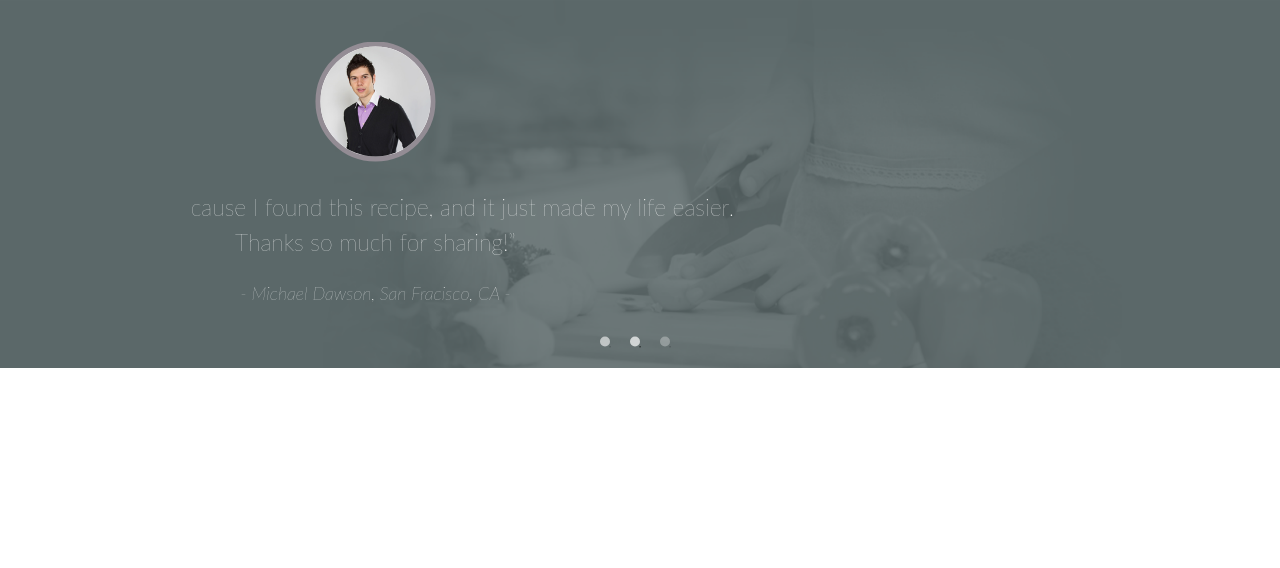
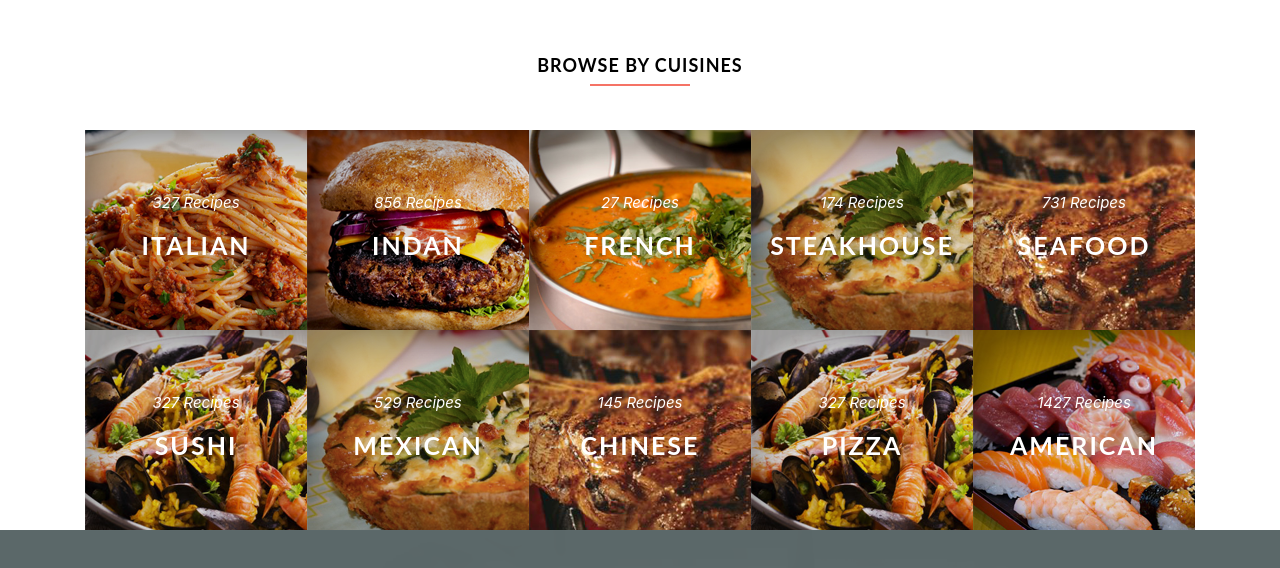
Before and after one commit to NguyenTruongGiang33/Html-Boilerplate1, a website: page src/views/pages/index.html in a window 1280 px wide. Shown: the part 2036-2604 px from the top of the page. Before the commit the page ends 2404 px from the top, so only its background shows below. Drawn offline with nearby package versions, Linux system fonts and the light colour scheme; files that its build step writes are made by us from their sources; files whose address does not match are found by name; a web font is replaced by a local one.

Commit message:
fea/slice-cuisines

```diff
--- /dev/null
+++ b/src/styles/layout/_cuisines.scss
@@ -0,0 +1,76 @@
+.cusines-container{
+    .container{
+        .row1{
+            .col-md-12{
+                .heading-title{
+                    @include rem("font-size",18);
+                    letter-spacing: 1px;
+                    @include rem("line-height",30);
+                    color: black;
+                    font-family: $font-lato;
+                    font-weight: 700;
+                    margin: 50px 0;
+                    position: relative;
+                    &:after {
+                        content: '';
+                        width: 100px;
+                        height: 2px;
+                        background: #F57365;
+                        position: absolute;
+                        left: 50%;
+                        transform: translate(-50%);
+                        bottom: -20%;
+                    }
+                }
+            }
+        }
+        .row2{
+            display:flex;
+            flex-wrap:wrap;
+            .img-eat{
+                width:20%;
+                overflow:hidden;
+                height:200px;
+                background-size:cover;
+                background-repeat:no-repeat;
+                background-position: center center;
+                position:relative;
+                display: inline-block;
+                .photobox__previewbox{
+                    transition: transform 0.5s ease;
+                }
+                .photobox__previewbox:hover {
+                    transform: scale(1.2);
+                }
+                img{
+                    opacity: 1;
+                    transform: translate(0,0);
+                    transition: opacity .25s ease-in-out;
+                }
+                img:hover{
+                    opacity: 1;
+                }
+            }
+            .title_contai{
+                position:absolute;
+                top:50%;
+                left:50%;
+                transform:translate(-50%,-50%);
+                text-align:center;
+                color:white;
+                @include rem("ling-height",13);
+                .price{
+                    @include rem("font-size",15);
+                    font-style: italic;
+                }
+                .title{
+                    @include rem("font-size",25);
+                    letter-spacing: 2px;
+                    font-family:$font-lato;
+                    font-weight: 700;
+                }
+            }
+        }
+    }
+
+}
--- a/src/styles/main.scss
+++ b/src/styles/main.scss
@@ -23,8 +23,7 @@
 @import "layout/slider";
 @import "layout/features";
 @import "layout/introducing";
-
-
+@import "layout/cuisines";
 // ----------------------------------------------------------------------
 // Custom
 // ----------------------------------------------------------------------
--- a/src/views/pages/index.html
+++ b/src/views/pages/index.html
@@ -16,12 +16,14 @@
     <!-- include banner.html -->
     @@include('../partials/banner.html')
 
-
      <!-- include features.html -->
     @@include('../partials/features.html')
 
       <!-- include introducing.html -->
     @@include('../partials/introducing.html')
+
+      <!-- include cuisines.html -->
+    @@include('../partials/cuisines.html')
 
     <!-- include footer.html -->
     @@include('../layouts/footer.html')
--- /dev/null
+++ b/src/views/partials/cuisines.html
@@ -0,0 +1,103 @@
+    <section class="cusines-container">
+    <div class="container">
+        <div class="row1">
+            <div class="col-md-12">
+                <h4 class="heading-title text-center">BROWSE BY CUISINES</h4>
+            </div>
+        </div>
+        <div class="row2">
+            <div class="img-eat">
+                <div class="photobox__previewbox">
+                    <img src="images/eat-item-1.png"/>
+                </div>
+                <div class="title_contai">
+                    <p class="price">327 Recipes</p>
+                    <h2 class="title">ITALIAN</h2>
+                </div>
+            </div>
+           <div class="img-eat">
+                <div class="photobox__previewbox">
+                    <img src="images/eat-item-10.png"/>
+                </div>
+                <div class="title_contai">
+                    <p class="price">856 Recipes</p>
+                    <h2 class="title">INDAN</h2>
+                </div>
+            </div>
+            <div class="img-eat">
+                <div class="photobox__previewbox">
+                    <img src="images/eat-item-2.png"/>
+                </div>
+                <div class="title_contai">
+                    <p class="price">27 Recipes</p>
+                    <h2 class="title">FRENCH</h2>
+                </div>
+            </div>
+            <div class="img-eat">
+                <div class="photobox__previewbox">
+                    <img src="images/eat-item-3.png"/>
+                </div>
+                <div class="title_contai">
+                    <p class="price">174 Recipes</p>
+                    <h2 class="title">STEAKHOUSE</h2>
+                </div>
+            </div>
+            <div class="img-eat">
+                <div class="photobox__previewbox">
+                    <img src="images/eat-item-4.png"/>
+                </div>
+                <div class="title_contai">
+                    <p class="price">731 Recipes</p>
+                    <h2 class="title">SEAFOOD</h2>
+                </div>
+            </div>
+         </div>
+        <div class="row2">
+            <div class="img-eat">
+                <div class="photobox__previewbox">
+                    <img src="images/eat-item-5.png"/>
+                </div>
+                <div class="title_contai">
+                    <p class="price">327 Recipes</p>
+                    <h2 class="title">SUSHI</h2>
+                </div>
+            </div>
+           <div class="img-eat">
+                <div class="photobox__previewbox">
+                    <img src="images/eat-item-3.png"/>
+                </div>
+                <div class="title_contai">
+                    <p class="price">529 Recipes</p>
+                    <h2 class="title">MEXICAN</h2>
+                </div>
+            </div>
+            <div class="img-eat">
+                <div class="photobox__previewbox">
+                    <img src="images/eat-item-4.png"/>
+                </div>
+                <div class="title_contai">
+                    <p class="price">145 Recipes</p>
+                    <h2 class="title">CHINESE</h2>
+                </div>
+            </div>
+            <div class="img-eat">
+                <div class="photobox__previewbox">
+                    <img src="images/eat-item-5.png"/>
+                </div>
+                <div class="title_contai">
+                    <p class="price">327 Recipes</p>
+                    <h2 class="title">PIZZA</h2>
+                </div>
+            </div>
+            <div class="img-eat">
+                <div class="photobox__previewbox">
+                    <img src="images/eat-item-6.png"/>
+                </div>
+                <div class="title_contai">
+                    <p class="price">1427 Recipes</p>
+                    <h2 class="title">AMERICAN</h2>
+                </div>
+            </div>
+         </div>
+     </div>
+</section>
```
Also changed, not shown: src/index.html (+105 -2 lines), src/styles/base/_variables.scss (line endings or trailing spaces), src/views/layouts/head.html (line endings or trailing spaces).
